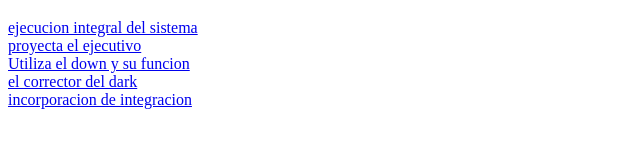
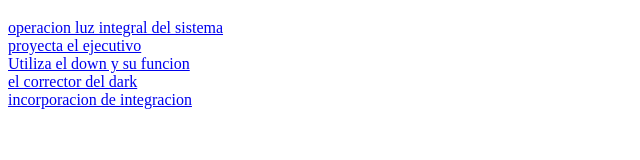
Before and after one commit to braudy16/prueba, a plain HTML site: page index6.html in a window 1280 px wide. Shown: the full height of the page, 0-640 px from the left. Drawn offline with Linux system fonts and the light colour scheme.

Commit message:
braudy16.

```diff
--- a/index6.html
+++ b/index6.html
@@ -25,7 +25,7 @@
     <div class="container-fluid navbar-fixed-top">
         <div class="row flex-items-xs-between menu-1 flex-items-xs-middle">
           <div class="col-xs-2">
-            <a data-scroll href="#sec-1" class="btn btn-yellow" role="button" aria-pressed="true">ejecucion integral del sistema</a>
+            <a data-scroll href="#sec-1" class="btn btn-yellow" role="button" aria-pressed="true"> operacion luz integral del sistema</a>
           </div>
           <div class="col-xs-2">
             <a data-scroll href="#sec-2" class="btn btn-dark" role="button" aria-pressed="true">proyecta el ejecutivo</a>
```
